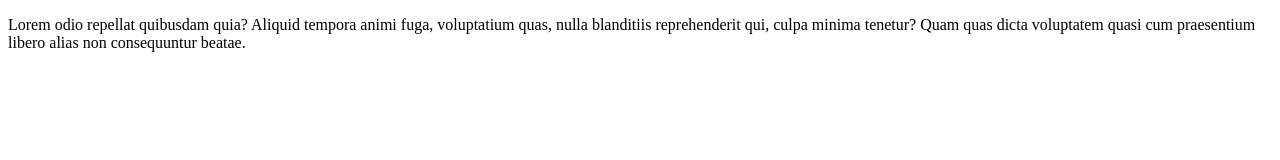
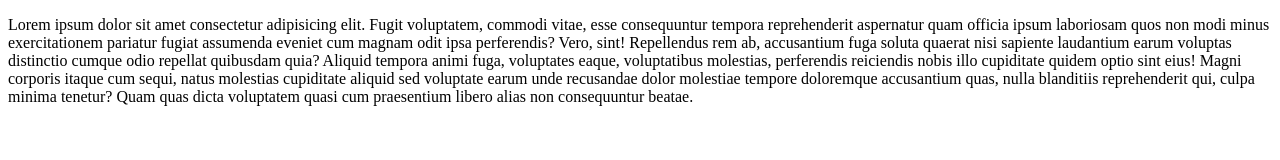
Before and after one commit to andyluna-hue/startup, a plain HTML site: page index.html in a window 1280 px wide. Drawn offline with Linux system fonts and the light colour scheme.

Commit message:
Revert "Update index.html"
This reverts commit 3988bb000e46ae215e616f1b6bd09f4cc4a714f4.

```diff
--- a/index.html
+++ b/index.html
@@ -9,7 +9,7 @@
 </head>
 <body>
 
-    <p>Lorem odio repellat quibusdam quia? Aliquid tempora animi fuga, voluptatium quas, nulla blanditiis reprehenderit qui, culpa minima tenetur? Quam quas dicta voluptatem quasi cum praesentium libero alias non consequuntur beatae.</p>
+    <p>Lorem ipsum dolor sit amet consectetur adipisicing elit. Fugit voluptatem, commodi vitae, esse consequuntur tempora reprehenderit aspernatur quam officia ipsum laboriosam quos non modi minus exercitationem pariatur fugiat assumenda eveniet cum magnam odit ipsa perferendis? Vero, sint! Repellendus rem ab, accusantium fuga soluta quaerat nisi sapiente laudantium earum voluptas distinctio cumque odio repellat quibusdam quia? Aliquid tempora animi fuga, voluptates eaque, voluptatibus molestias, perferendis reiciendis nobis illo cupiditate quidem optio sint eius! Magni corporis itaque cum sequi, natus molestias cupiditate aliquid sed voluptate earum unde recusandae dolor molestiae tempore doloremque accusantium quas, nulla blanditiis reprehenderit qui, culpa minima tenetur? Quam quas dicta voluptatem quasi cum praesentium libero alias non consequuntur beatae.</p>
 
 </body>
 </html>
```
